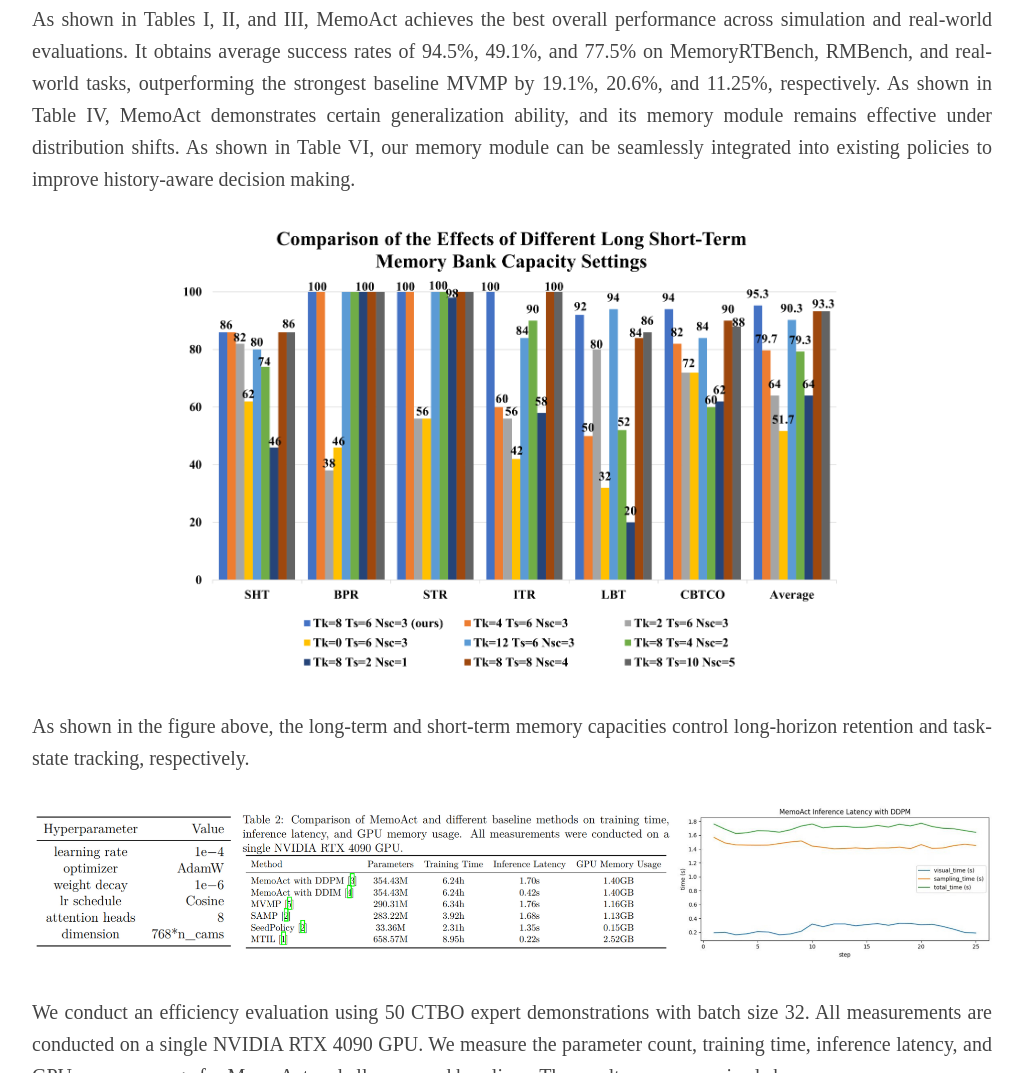
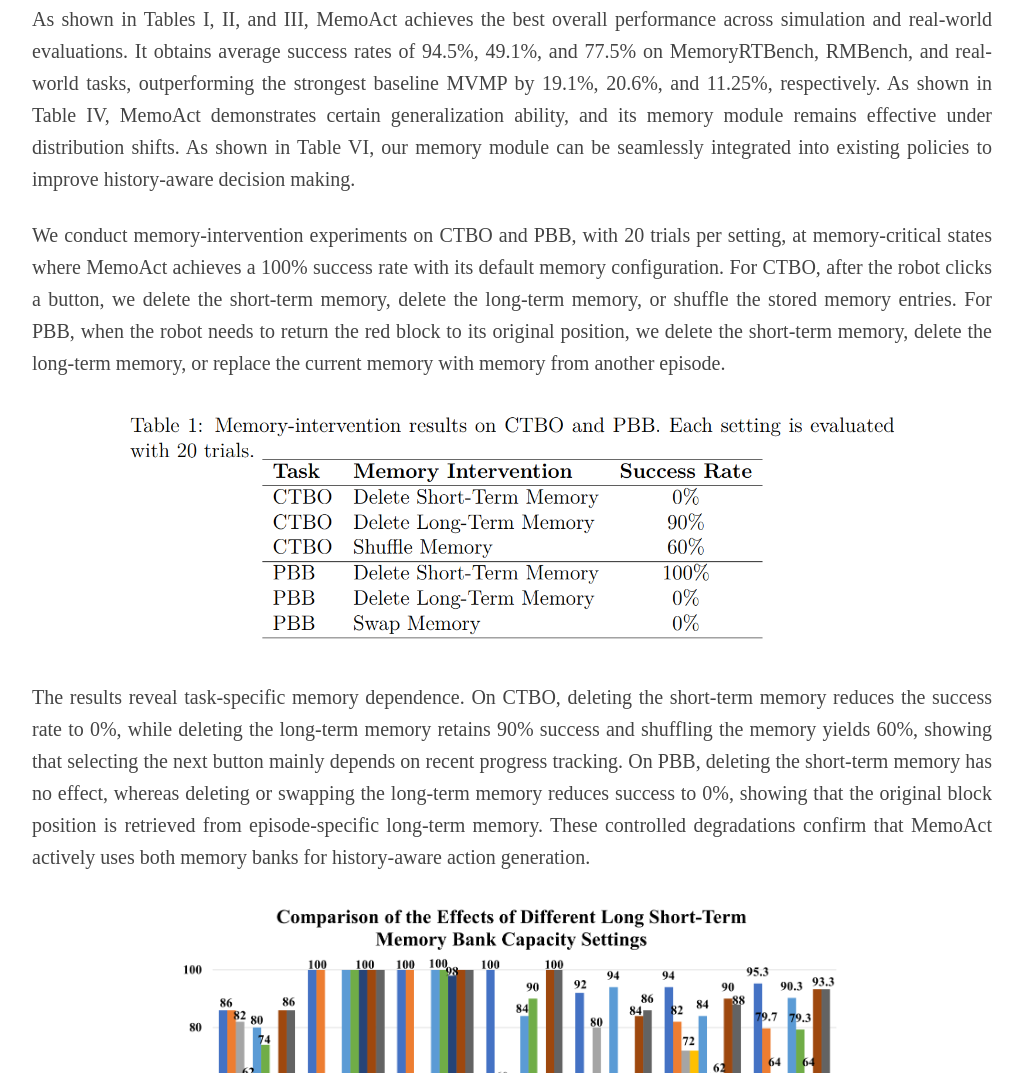
Before and after one commit to MemoAct-Project/MemoActPage, a plain HTML site: page index.html in a window 1280 px wide. Shown: the part 3992-5065 px from the top of the page, without its empty margins (128-1151 px from the left). Drawn offline with nearby package versions, Linux system fonts and the light colour scheme; some icons are missing; a web font is replaced by a local one.

Commit message:
third commit

```diff
--- a/index.html
+++ b/index.html
@@ -564,6 +564,23 @@ respectively.
           As shown in Table VI, our memory module can be seamlessly integrated into existing policies to improve history-aware decision making.
         </p>
       </div>
+
+      <div class="content has-text-justified"
+        style="font-size: 20px; line-height: 1.6; color: #444;">
+        <p>
+          We conduct memory-intervention experiments on CTBO and PBB, with 20 trials per setting, at memory-critical states where MemoAct achieves a 100% success rate with its default memory configuration. For CTBO, after the robot clicks a button, we delete the short-term memory, delete the long-term memory, or shuffle the stored memory entries. For PBB, when the robot needs to return the red block to its original position, we delete the short-term memory, delete the long-term memory, or replace the current memory with memory from another episode.
+        </p>
+      </div>
+      <div class="image-section" style="text-align: center; margin: 30px 0;">
+        <img src="img/experiments4.png" alt="Memory-intervention results on CTBO and PBB" style="max-width: 80%; height: auto;">
+      </div>
+      <div class="content has-text-justified"
+        style="font-size: 20px; line-height: 1.6; color: #444;">
+        <p>
+          The results reveal task-specific memory dependence. On CTBO, deleting the short-term memory reduces the success rate to 0%, while deleting the long-term memory retains 90% success and shuffling the memory yields 60%, showing that selecting the next button mainly depends on recent progress tracking. On PBB, deleting the short-term memory has no effect, whereas deleting or swapping the long-term memory reduces success to 0%, showing that the original block position is retrieved from episode-specific long-term memory. These controlled degradations confirm that MemoAct actively uses both memory banks for history-aware action generation.
+        </p>
+      </div>
+
       <div class="image-section" style="text-align: center; margin: 30px 0;">
         <img src="img/experiments3.png" style="max-width: 70%; height: auto;">
       </div>
```
Also changed, not shown: img/experiments4.png (added).
